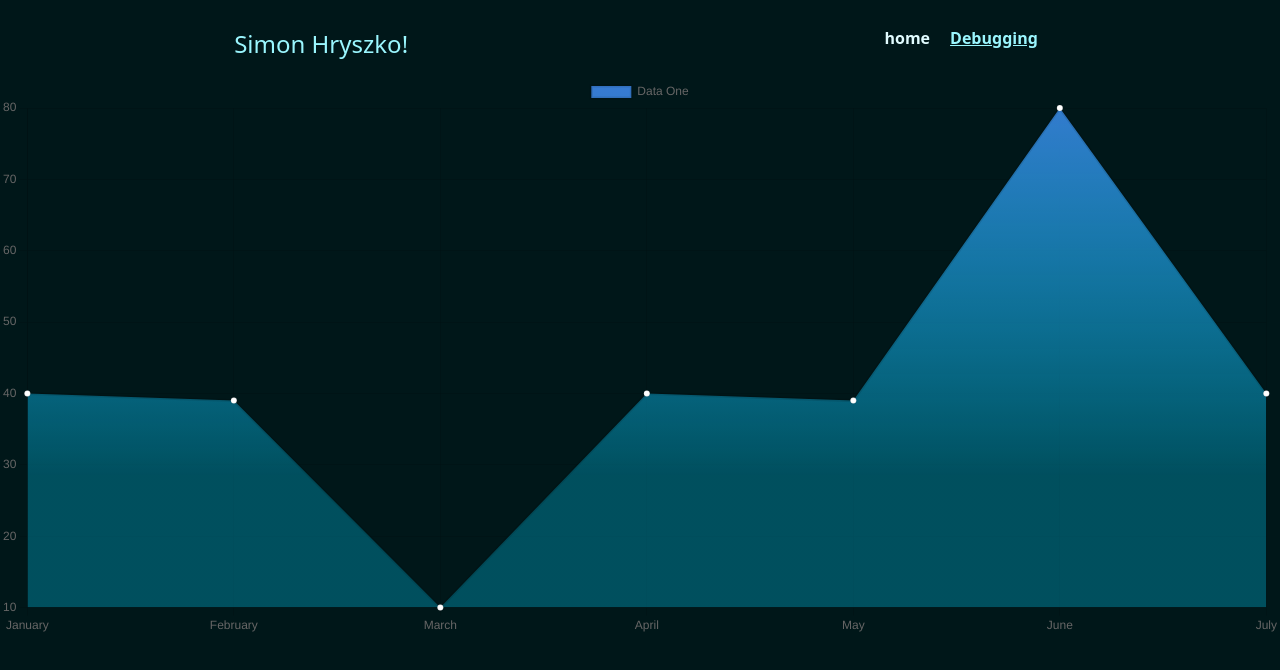
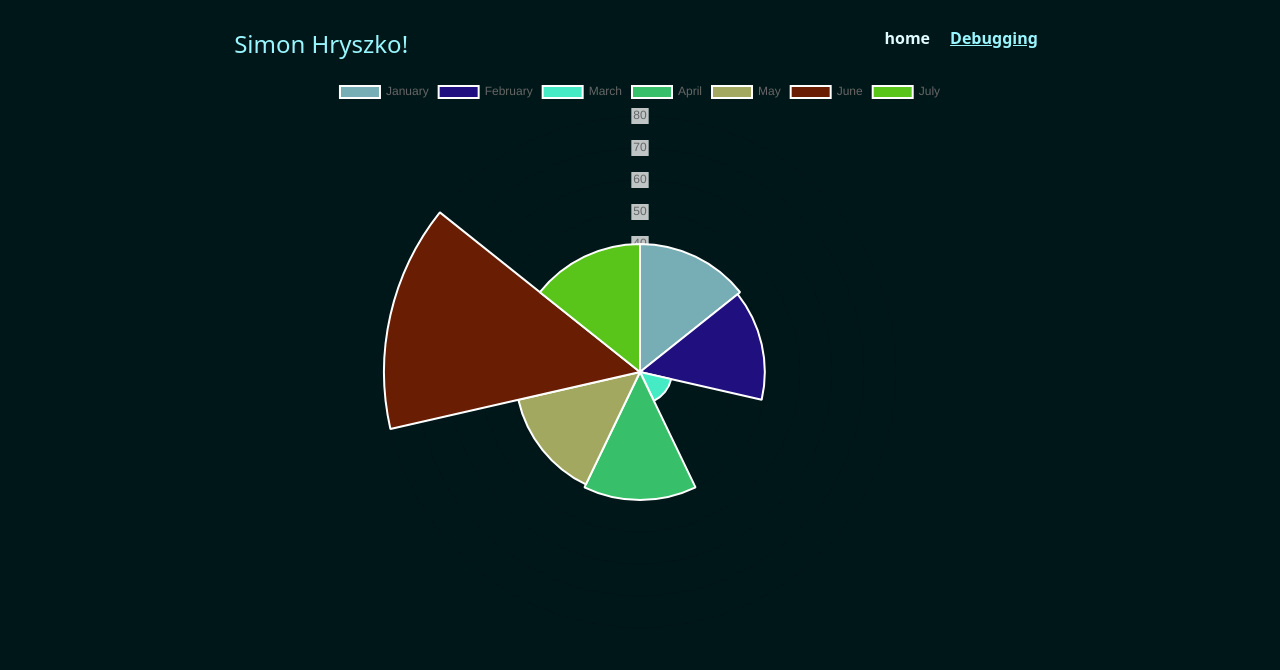
Before and after one commit to Shirobachi/hryszko-me, a Vue app: page /debug in a window 1280 px wide. Shown: the top 670 px of the page. Built offline with nearby package versions, Linux system fonts and the light colour scheme.

Commit message:
Add new prototype polar chart

```diff
--- a/src/components/JSONGrapthComponent.vue
+++ b/src/components/JSONGrapthComponent.vue
@@ -1,26 +1,31 @@
 <script setup>
-  import axios from 'axios'
-  import { onMounted } from 'vue'
-  import { ref } from 'vue'
-  import { Bar } from 'vue-chartjs'
-  import { Line } from 'vue-chartjs'
-  import {
-    Chart as ChartJS,
-    PointElement,
-    Title,
-    Tooltip,
-    Filler,
-    Legend,
-    LineElement,
-    BarElement,
-    CategoryScale,
-    LinearScale,
-  } from 'chart.js'
-  import { computed } from 'vue'
+  import { PolarArea } from 'vue-chartjs'
+  import { Chart as ChartJS, Title, Tooltip, Legend, ArcElement, RadialLinearScale } from 'chart.js'
+  // import axios from 'axios'
+  // import { onMounted } from 'vue'
+  // import { ref } from 'vue'
+  // import { Bar } from 'vue-chartjs'
+  // import { Line } from 'vue-chartjs'
+  // import {
+  //   Chart as ChartJS,
+  //   PointElement,
+  //   Title,
+  //   Tooltip,
+  //   Filler,
+  //   Legend,
+  //   LineElement,
+  //   BarElement,
+  //   CategoryScale,
+  //   LinearScale,
+  // } from 'chart.js'
+  // import { computed } from 'vue'
 
   // ChartJS.register(Title, Tooltip, BarElement, CategoryScale, LinearScale, PointElement)
-  ChartJS.register(CategoryScale, LinearScale, PointElement, LineElement, Title, Tooltip, Filler, Legend)
-
+  // ChartJS.register(CategoryScale, LinearScale, PointElement, LineElement, Title, Tooltip, Filler, Legend)
+  ChartJS.register(Title, Tooltip, Legend, ArcElement, RadialLinearScale)
+  const randomHex = () => {
+    return '#' + Math.floor(Math.random() * 16777215).toString(16)
+  }
   // const gradient =
 
   // const data = ref({
@@ -48,13 +53,7 @@
       {
         label: 'Data One',
         fill: true,
-        backgroundColor: ctx => {
-          const canvas = ctx.chart.ctx
-          const gradient = canvas.createLinearGradient(0, 0, 0, 400)
-          gradient.addColorStop(0, 'rgba(58,123,213,1)')
-          gradient.addColorStop(1, 'rgba(0,210,255,0.3)')
-          return gradient
-        },
+        backgroundColor: [randomHex(), randomHex(), randomHex(), randomHex(), randomHex(), randomHex(), randomHex()],
         pointBackgroundColor: 'white',
         data: [40, 39, 10, 40, 39, 80, 40],
       },
@@ -98,6 +97,7 @@
 <template>
   <main>
     <!-- <Bar :data="data" :options="options" /> -->
-    <Line style="height: 70vh" :data="data" :options="options" />
+    <!-- <Line style="height: 70vh" :data="data" :options="options" /> -->
+    <PolarArea style="height: 70vh" :data="data" :options="options" />
   </main>
 </template>
```
